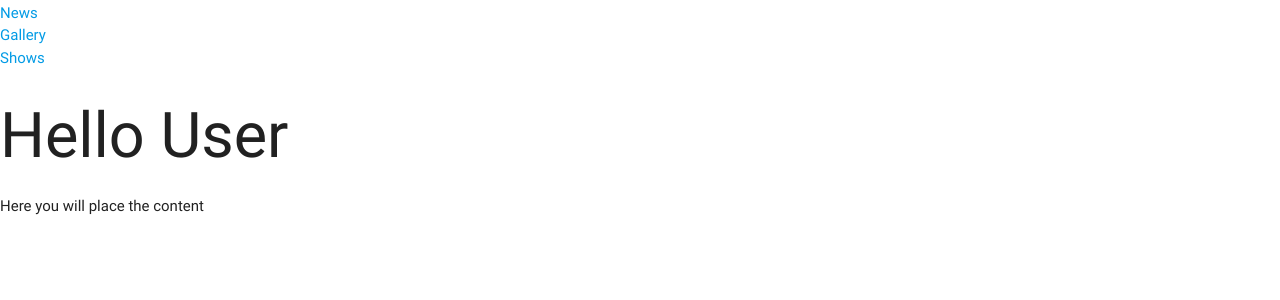
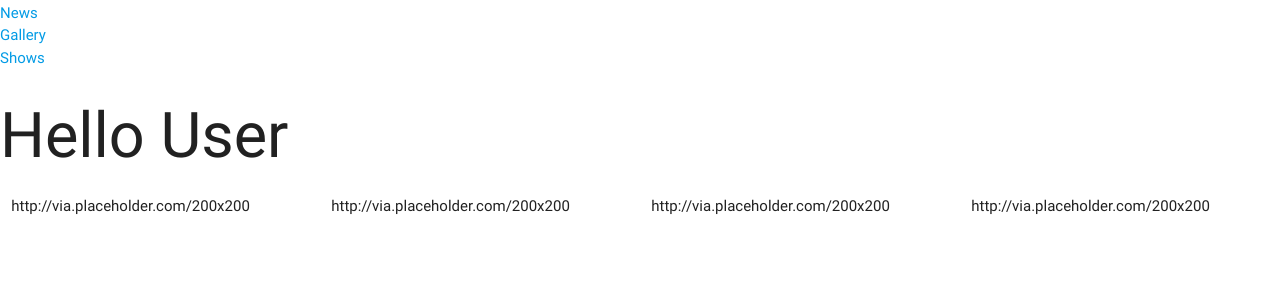
Before and after one commit to elpatiostudio/django_hello, a Django app: page /gallery/ in a window 1280 px wide. Shown: the part 171-471 px from the top of the page. Run offline with Django 3.2, Linux system fonts and the light colour scheme.

Commit message:
Gallery updated

```diff
--- /dev/null
+++ b/django.prj/dlp/data/gallery.py
@@ -0,0 +1,23 @@
+GALLERY = [{
+			 "image": "http://via.placeholder.com/200x200",
+
+			 "description": "Cillum et elit esse dolor duis nisi aliquip velit velit id cupidatat deserunt.",
+
+			 },
+			 { 			 "image": "http://via.placeholder.com/200x200",
+
+			 "description": "Cillum et elit esse dolor duis nisi aliquip velit velit id cupidatat deserunt.",
+
+			 },
+			 {
+			 "image": "http://via.placeholder.com/200x200",
+
+			 "description": "Cillum et elit esse dolor duis nisi aliquip velit velit id cupidatat deserunt.",
+
+			 },
+			 {
+			 "image": "http://via.placeholder.com/200x200",
+
+			 "description": "Cillum et elit esse dolor duis nisi aliquip velit velit id cupidatat deserunt.",
+
+			 },]
--- a/django.prj/dlp/templates/gallery.html
+++ b/django.prj/dlp/templates/gallery.html
@@ -1,3 +1,15 @@
 {% extends "base.html" %}
 
 {% block html_title %}{{ block.super }} - Gallery {% endblock html_title %}
+
+
+
+{%block content%}
+<div class="row">
+ {% for photo in gallery %}
+ 	<div class="col s3">
+         {{photo.image}}
+      </div>
+ {% endfor %}
+</div>
+      {%endblock content%}
--- a/django.prj/dlp/views.py
+++ b/django.prj/dlp/views.py
@@ -3,7 +3,7 @@ from data.members import MEMBERS
 from data.shows import SHOWS_LIST
 from main.models import Member
 from data.news import NEWS
-
+from data.gallery import GALLERY
 
 def home(request):
     name = request.GET.get('name', 'User')
@@ -74,6 +74,8 @@ def gallery(request):
     name = request.GET.get('name', 'User')
     context = {
         'name': name,
+        'gallery': GALLERY,
+
     }
     return render(request, 'gallery.html', context)
 
```
